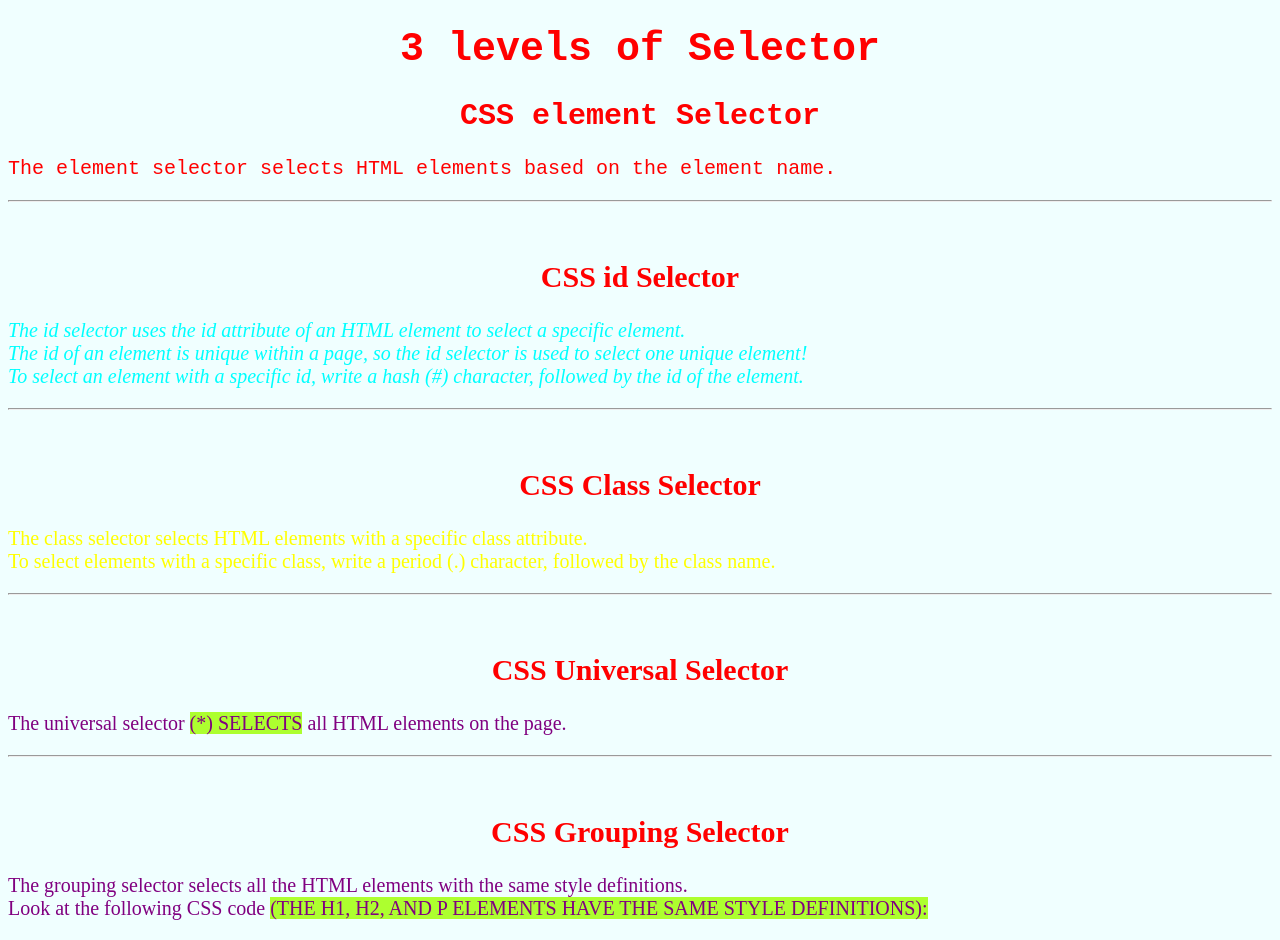
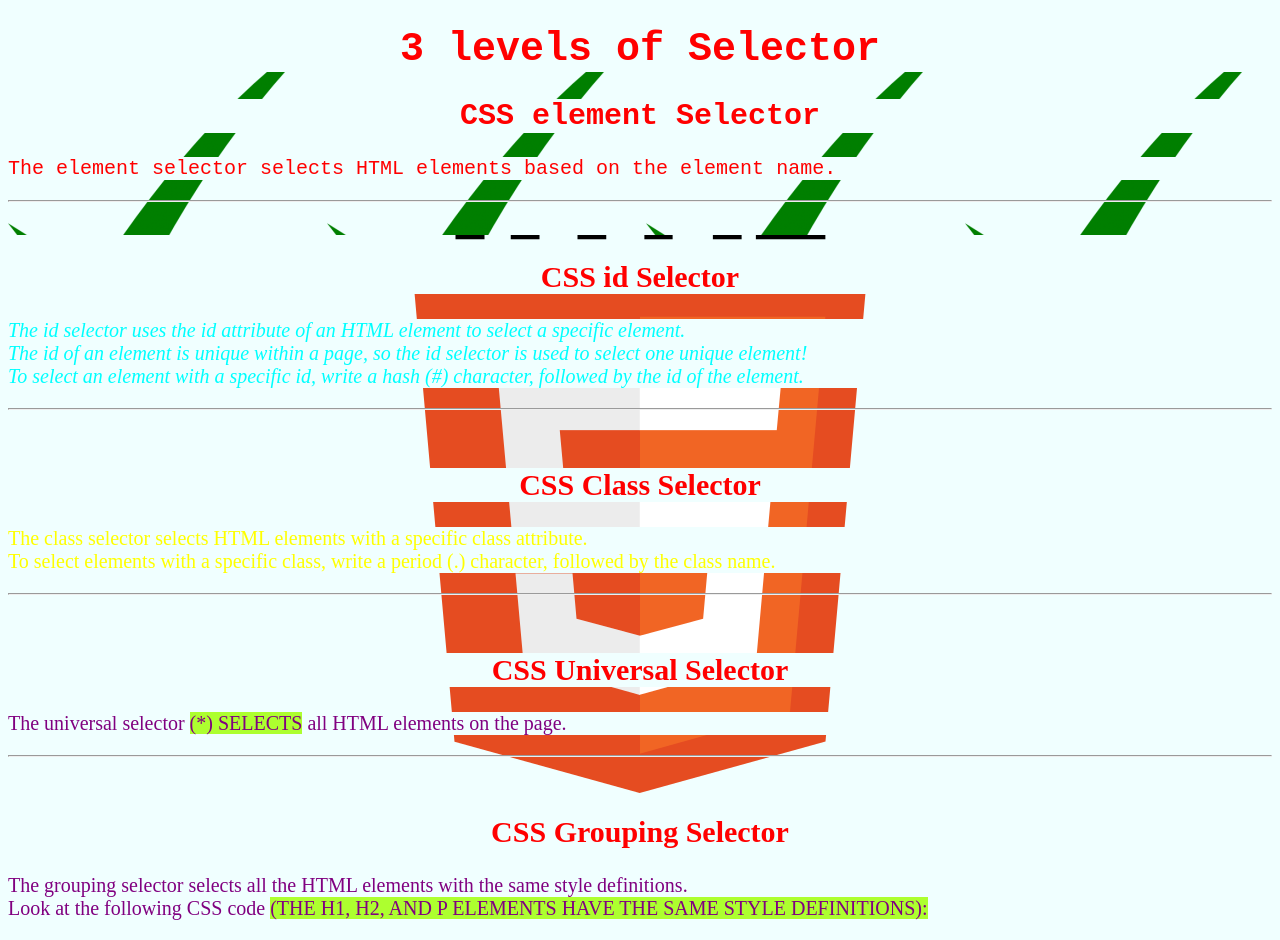
Before and after one commit to Swaraj-02/git-CSS-Course-Learning-Practice, a plain HTML site: page 02-Selector/index.html in a window 1280 px wide. Drawn offline with Linux system fonts and the light colour scheme.

Commit message:
modified in mini project and selector tutorials

```diff
--- a/02-Selector/style.css
+++ b/02-Selector/style.css
@@ -5,10 +5,14 @@
 
 body {
     font-size: 20px;
+    background-image: url("../03-Colors/image/HTML5_logo.png");
+    background-repeat: no-repeat;
+    background-position: center;
 
 }
 
 main {
+    background-image: url("../03-Colors/image/checkmark.png");
     font-family: monospace;
 }
 
--- a/10-Mini Project/style.css
+++ b/10-Mini Project/style.css
@@ -41,6 +41,7 @@ div a {
 
 }
 
+
 a:link {
     color: black;
     background-color: azure;
```
Also changed, not shown: 10-Mini Project/index.html (+3 -2 lines).
